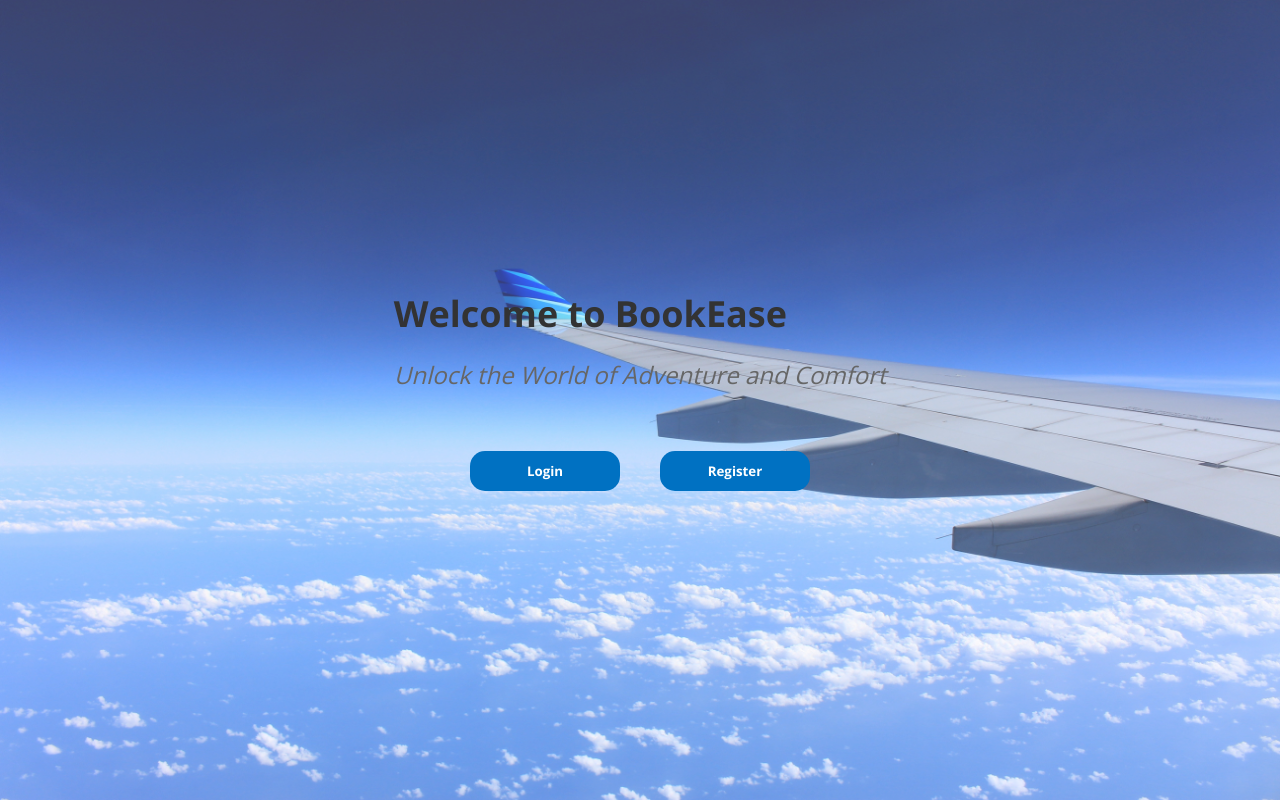
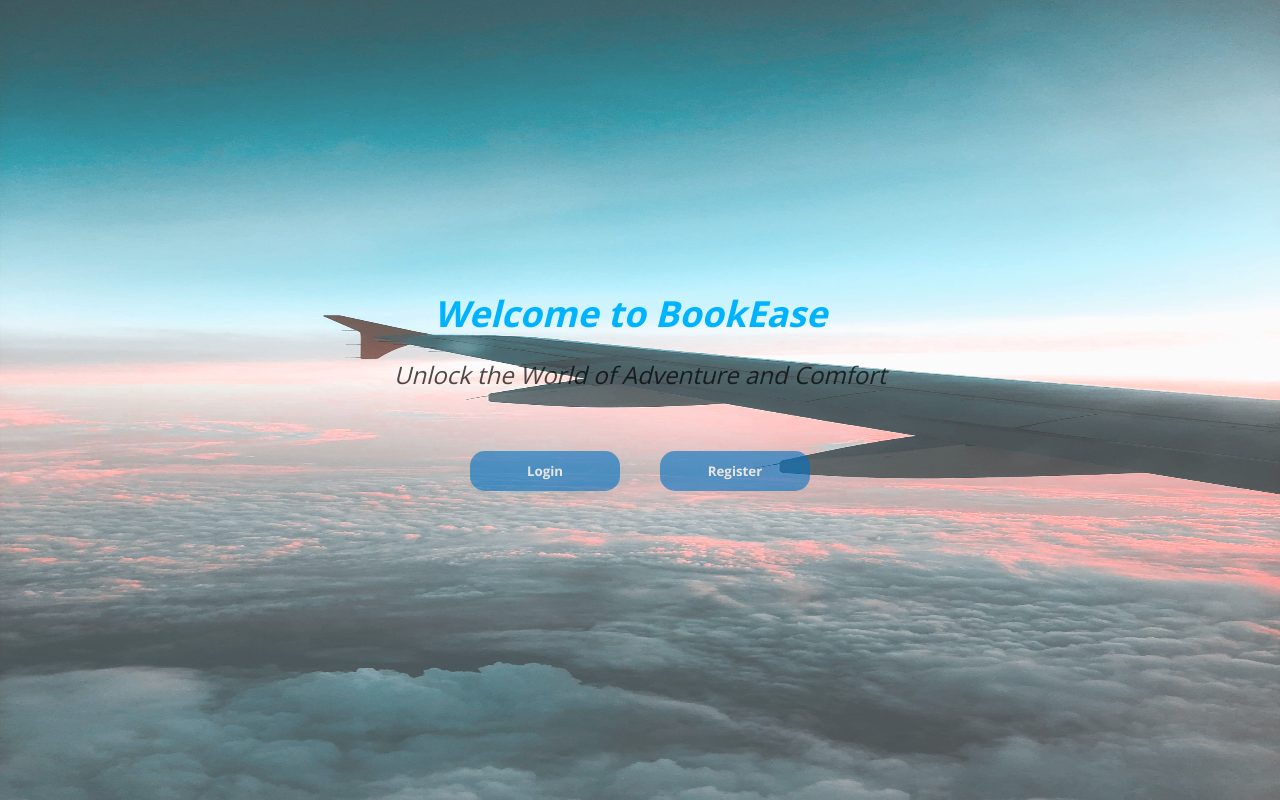
Before and after one commit to KratikSoni1104/BookEase, a React (Create React App) app: page / in a window 1280 px wide. Built offline with nearby package versions, Linux system fonts and the light colour scheme.

Commit message:
added background images

```diff
--- a/src/pages/login/Login.js
+++ b/src/pages/login/Login.js
@@ -59,6 +59,8 @@ const Login = () => {
 
 
   return (
+    <div className="loginWrap">
+      <img className="loginImg" src="images/pexels-andrea-piacquadio-3769138.jpg" alt="" />
       <div className="login">
         <div className="lContainer">
           <input
@@ -92,6 +94,7 @@ const Login = () => {
           {error && <span>{error.message}</span>}
         </div>
       </div>
+    </div>
   );
 };
 
--- a/src/pages/login/login.css
+++ b/src/pages/login/login.css
@@ -9,12 +9,14 @@
     display: flex;
     flex-direction: column;
     gap: 10px;
+    z-index: 1;
   }
 
   .lInput{
     height: 30px;
     padding: 10px;
     border-radius: 10px;
+    opacity: 0.7;
   }
 
   .lButton {
@@ -25,9 +27,22 @@
     font-weight: bold;
     cursor: pointer;
     border-radius: 15px;
+    opacity: 0.6;
+  }
+
+  .lButton:hover {
+    opacity: 1;
+    transform: scale(1.05);
   }
 
   .lButton:disabled{
     background-color: #0071c28c;
     cursor: not-allowed;
   }
+
+  .loginImg {
+    height: 100vh;
+    width: 100vw;
+    z-index: -1;
+    position: fixed;
+  }
--- a/src/pages/welcome/Welcome.js
+++ b/src/pages/welcome/Welcome.js
@@ -16,10 +16,10 @@ function WelcomePage() {
 
   return (
     <WelcomePageContainer>
-        <Wimg src="images/pexels-pixabay-62623.jpg" alt=""></Wimg>
+        <Wimg src="images/pexels-vincent-rivaud-2147486.jpg" alt=""></Wimg>
         <Wrap>
             <WelcomeText>
-                <Wp1>Welcome to BookEase</Wp1>
+                <Wp1><em>Welcome to BookEase</em></Wp1>
                 <Wp2>Unlock the World of Adventure and Comfort</Wp2>
             </WelcomeText>
             <Buttons>
@@ -53,6 +53,15 @@ const Wimg = styled.img`
 
 const WelcomeText = styled.div`
   /* Add any styles for the WelcomeText here */
+
+
+  h1 {
+    color: #00B3FF;
+    margin-left: 40px;
+  }
+  p {
+    color: rgba(0, 0, 0, 0.70);
+  }
 `;
 
 const Buttons = styled.div`
@@ -72,13 +81,19 @@ const Login = styled.button`
     margin-right: 20px;
     width:150px;
     height: 40px;
+    opacity: 0.6;
+
+    &:hover{
+      opacity: 1;
+      transform: scale(1.05);
+    }
 `;
 
 const Register = styled.button`
   /* Add any styles for the WelcomeText here */
-  width:150px;
+    width:150px;
     height: 40px;
-  border: none;
+    border: none;
     padding: 10px 20px;
     background-color: #0071c2;
     color: white;
@@ -86,6 +101,12 @@ const Register = styled.button`
     cursor: pointer;
     border-radius: 15px;
     margin-left: 20px;
+    opacity: 0.6;
+
+    &:hover{
+      opacity: 1;
+      transform: scale(1.05);
+    }
 `;
 
 const Wrap = styled.div`
```
Also changed, not shown: public/images/pexels-vincent-rivaud-2147486.jpg (added), 1 other file (tests, documents, lock files or other folders). Lines whose indentation alone changed are shown as unchanged.
